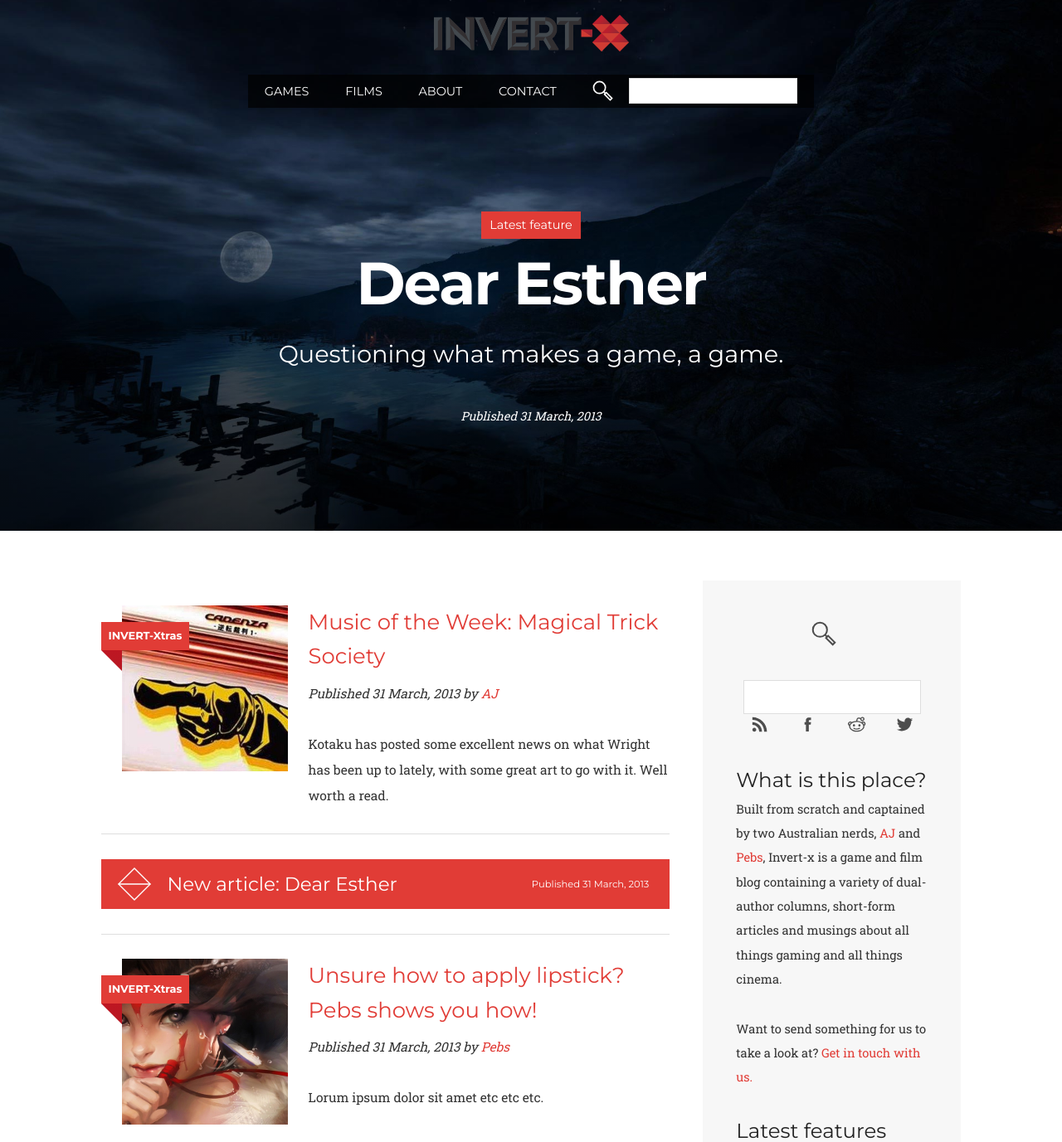
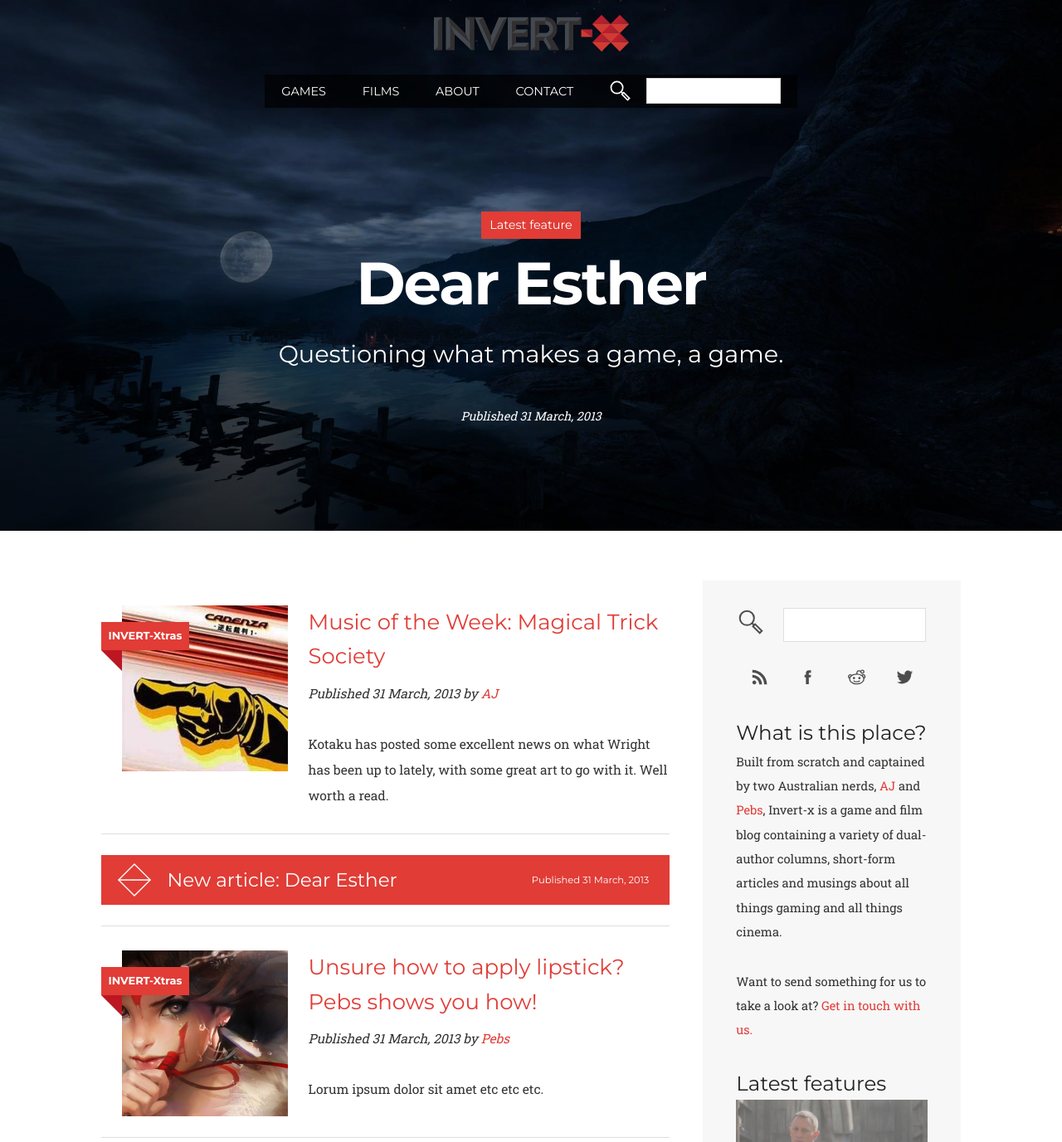
Before and after one commit to AJ292/Invert-x, a PHP site: page / in a window 1280 px wide. Shown: the top 1377 px of the page at 83% size. Run offline with PHP 8.4, Linux system fonts and the light colour scheme.

Commit message:
Style tweaks

```diff
--- a/Content/Styles/style-combined.css
+++ b/Content/Styles/style-combined.css
@@ -94,9 +94,10 @@ i, em {
 .search input {
 	display: inline-block;
 	font-size: 1.0em;
+	width: 150px;
 	font-family: 'Roboto Slab', serif;
 	padding: 5px;
-	margin: 2px 0 0 0;
+	margin: 3px 0 0 0;
 	border: 1px solid #dedede;
 }
 
@@ -773,13 +774,13 @@ i, em {
 	line-height: 60px;
 	color: #fff;
 	display: block;
-	margin: 30px 0 30px 0;
+	margin: 25px 0 25px 0;
 	font-family: 'Montserrat', sans-serif;
 }
 
 .article-alert:after {
 	content: " ";
-	height: 30px;
+	height: 25px;
 	display: block;
 	border-bottom: 1px solid #dedede;
 }
@@ -1002,7 +1003,6 @@ i, em {
 }
 
 
-
 /*SECTION COLOURS*/
 
 /*GAMES*/
```
